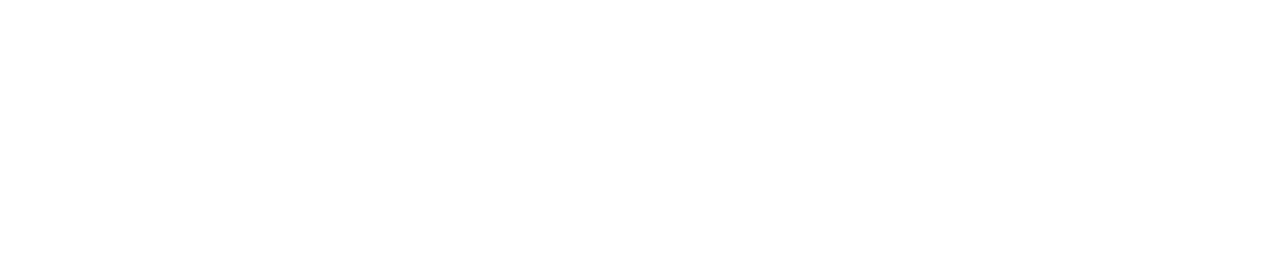
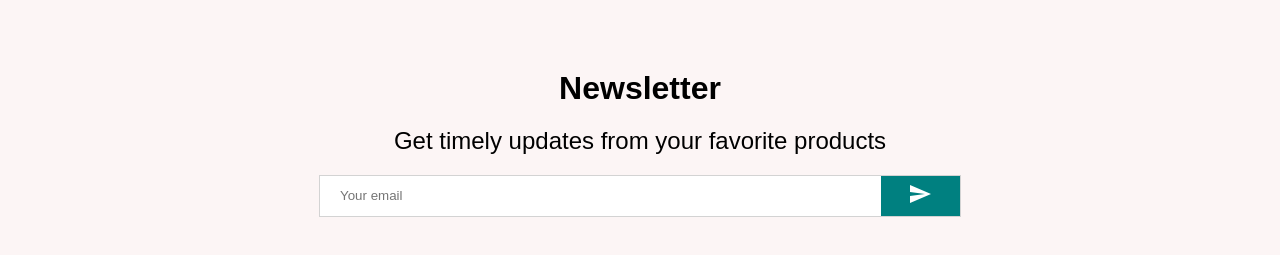
Before and after one commit to chamanoS/React_Ecommerce_Frontend, a React (Create React App) app in the folder react-mini/: page / in a window 1280 px wide. Shown: the part 2353-2608 px from the top of the page. Before the commit the page ends 2256 px from the top, so only its background shows below. Built offline with nearby package versions, Linux system fonts and the light colour scheme; a web font is replaced by a local one.

Commit message:
adding the newsletter and style

```diff
--- /dev/null
+++ b/react-mini/src/components/Newsletter.jsx
@@ -0,0 +1,57 @@
+import { Send } from '@mui/icons-material'
+import styled from 'styled-components'
+
+const Container = styled.div`
+    height:60vh;
+    background-color: #fcf5f5;
+    display:flex;
+    align-items:center;
+    justify-content:center;
+    flex-direction:column;
+
+`
+const Title = styled.h1`
+    fonnt-size: 70px;
+    margin-bottom:20px;
+`
+const Desc = styled.div`
+    font-size:24px;
+    font-weight:300;
+    margin-bottom:20px;
+`
+const InputContainer = styled.div`
+    width:50%;
+    height:40px;
+    background-color:white;
+    display:flex;
+    justify-content:space-between;
+    border: 1px solid lightgray;
+`
+const Input = styled.input`
+    border:none;
+    flex:8;
+    padding-left:20px;
+`
+const Button = styled.button`
+    flex:1;
+    border:none;
+    background-color:teal;
+    color:white;
+`
+
+const Newsletter = () => {
+    return (
+        <Container>
+            <Title>Newsletter</Title>
+            <Desc>Get timely updates from your favorite products</Desc>
+            <InputContainer>
+                <Input placeholder="Your email"/>
+                <Button>
+                    <Send/>
+                </Button>
+            </InputContainer>
+        </Container>
+    )
+}
+
+export default Newsletter
--- a/react-mini/src/pages/Home.jsx
+++ b/react-mini/src/pages/Home.jsx
@@ -4,6 +4,7 @@
 import Slider from '../components/Slider'
 import Categories from '../components/Categories'
 import Products from '../components/Products'
+import Newsletter from '../components/Newsletter'
 
 const Home = () => {
     return (
@@ -13,6 +14,7 @@
             <Slider/>
             <Categories/>
             <Products/>
+            <Newsletter/>
         </div>
     )
 }
```
